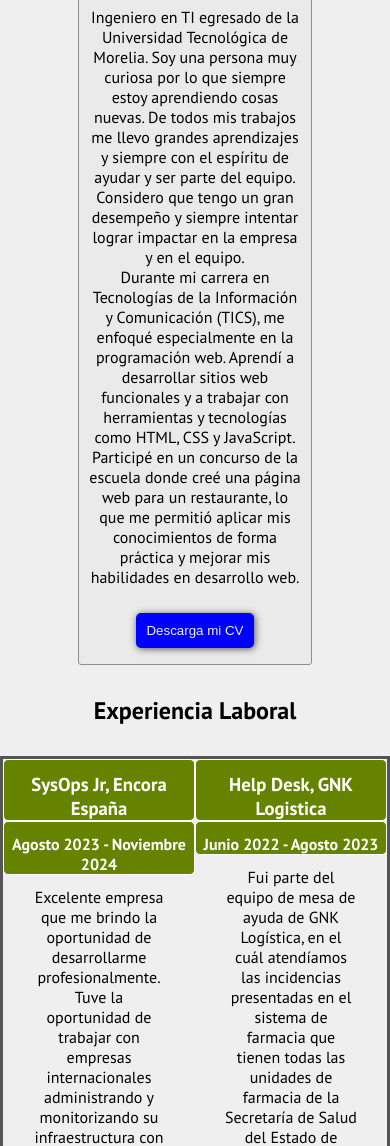
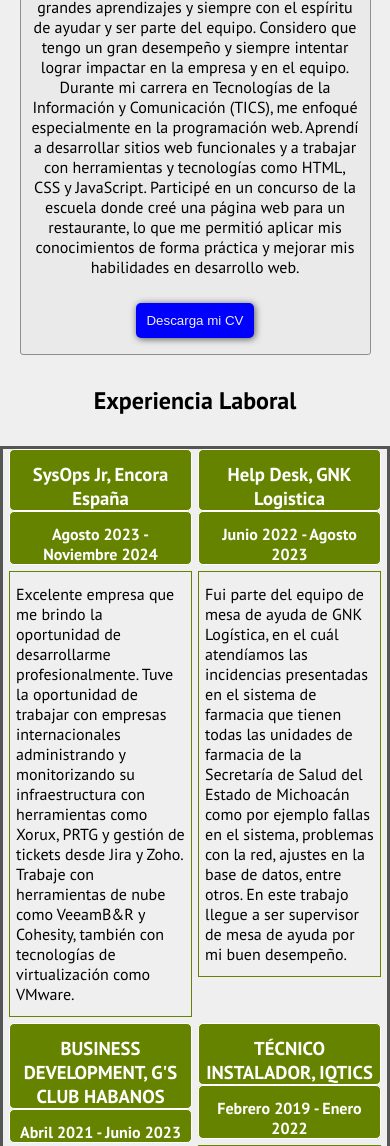
Before and after one commit to Dixthor/Dixthor.github.io, a plain HTML site: page index.html in a window 390 px wide. Shown: the part 414-1560 px from the top of the page. Drawn offline with nearby package versions, Linux system fonts and the light colour scheme.

Commit message:
Update mobil version main.css
cambie tamaños del css

```diff
--- a/main.css
+++ b/main.css
@@ -197,6 +197,7 @@ footer{
 /*PARTE RESPONSIVE*/
 
 @media screen and (max-width:1050px) {
+
     .caja div{
         padding: 0;
     }
@@ -274,6 +275,13 @@ footer{
         display: none;
     }
 
+    section{
+        margin: 40px auto 1px auto;
+        width: 90%;
+    }
+
+
+
     .redes{
         display: grid;
         grid-template-columns: repeat(3,1fr);
@@ -282,8 +290,26 @@ footer{
         padding: 15px 40px;
     }
 
+    .caja div{
+        padding: 0 3px;
+    }
+
+    .experiencia-cuadros p {
+        text-align: left;
+        padding: 12px 6px;
+        border: solid 0.2px #668300;
+        margin: 6px 0;
+    }
+
     .conocimientos{
         font-size: 12px;
+        margin-bottom: 10px;
     }
 
+    .conocimientos ul{
+        padding: 0 12px;
+        grid-template-columns: repeat(1,1fr);
+    }
+
+
 }
```
